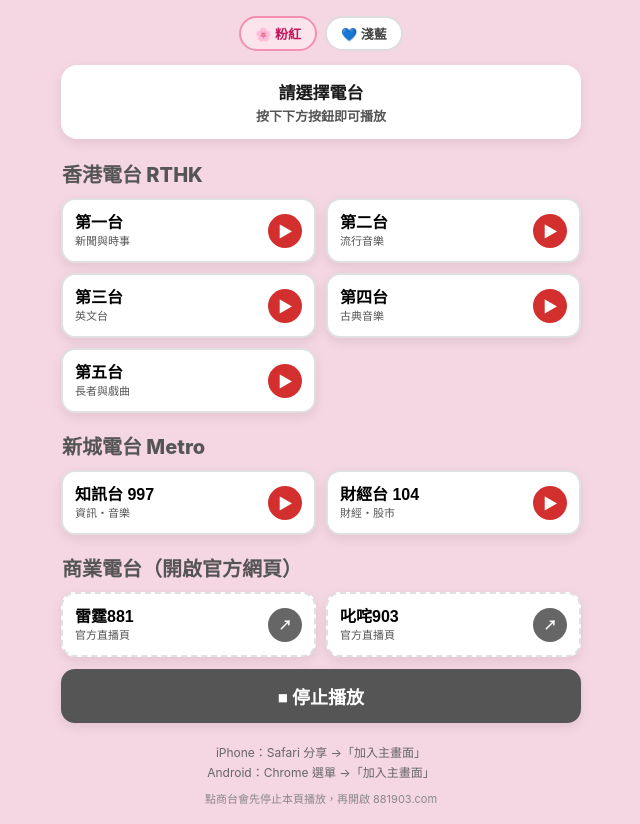
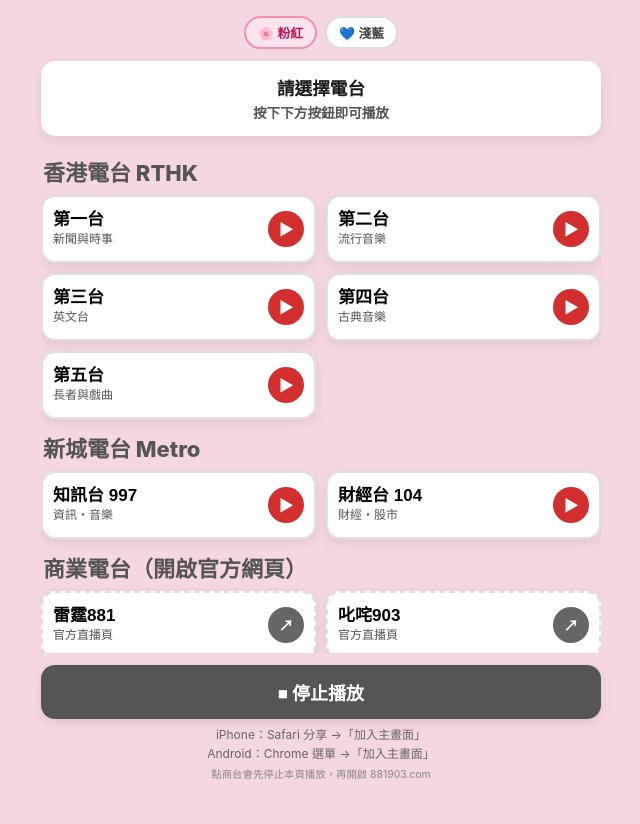
Before and after one commit to bestD430/Project-2, a plain HTML site: page index.html in a window 1280 px wide. Shown: the whole page, without its empty margins (319-959 px from the left). After the commit the page ends 800 px from the top, so only its background shows below. Drawn offline with Linux system fonts and the light colour scheme.

Commit message:
Update index.html

```diff
--- a/index.html
+++ b/index.html
@@ -31,77 +31,192 @@
             --accent-red: #d32f2f;
             --accent-green: #2e7d32;
             --shadow: 0 4px 12px rgba(0,0,0,0.08);
+            /* 依螢幕寬度微調字級／間距 */
+            --pad-x: clamp(10px, 3vw, 18px);
+            --pad-y: clamp(10px, 2vh, 18px);
+            --gap: clamp(8px, 1.6vh, 12px);
+            --status-pad: clamp(8px, 1.4vh, 12px);
+            --btn-min-h: clamp(54px, 8.5vh, 68px);
+            --section-size: clamp(16px, 2.6vh + 0.5vw, 22px);
+            --name-size: clamp(14px, 2.1vh + 0.4vw, 17px);
+            --desc-size: clamp(10px, 1.4vh + 0.2vw, 12px);
+            --icon-size: clamp(30px, 5vh, 36px);
         }
-        body.theme-blue { --bg-color: #b5d6ef; } /* 再加深約 20% */
+        body.theme-blue { --bg-color: #b5d6ef; }
         body.theme-pink { --bg-color: #f5d6e3; }
+
         * { box-sizing: border-box; -webkit-tap-highlight-color: transparent; user-select: none; }
+        html, body {
+            margin: 0;
+            padding: 0;
+            width: 100%;
+            height: 100%;
+            overflow: hidden;
+        }
         body {
-            margin: 0;
-            padding: calc(env(safe-area-inset-top) + 16px) 12px calc(env(safe-area-inset-bottom) + 16px) 12px;
+            /* 全屏：含瀏覽器列、劉海、底部安全區 */
+            min-height: 100vh;
+            min-height: 100dvh;
+            height: 100dvh;
+            padding:
+                calc(env(safe-area-inset-top, 0px) + var(--pad-y))
+                calc(env(safe-area-inset-right, 0px) + var(--pad-x))
+                calc(env(safe-area-inset-bottom, 0px) + var(--pad-y))
+                calc(env(safe-area-inset-left, 0px) + var(--pad-x));
             font-family: -apple-system, BlinkMacSystemFont, "PingFang HK", "Helvetica Neue", Arial, sans-serif;
             background-color: var(--bg-color);
             color: var(--text-main);
-            display: flex; flex-direction: column; align-items: center; min-height: 100vh;
+            display: flex;
+            flex-direction: column;
+            align-items: center;
             transition: background-color 0.25s ease;
         }
-        .theme-bar { width: 100%; max-width: 520px; display: flex; justify-content: center; gap: 8px; margin-bottom: 14px; }
-        .theme-btn { border: 2px solid #ddd; background: #fff; border-radius: 20px; padding: 6px 14px; font-size: 13px; font-weight: 600; cursor: pointer; color: #444; }
+        .wrap {
+            width: 100%;
+            max-width: min(520px, 100%);
+            flex: 1;
+            display: flex;
+            flex-direction: column;
+            min-height: 0;
+        }
+        .scroll-area {
+            flex: 1;
+            min-height: 0;
+            overflow-y: auto;
+            -webkit-overflow-scrolling: touch;
+        }
+        .theme-bar {
+            width: 100%;
+            display: flex;
+            justify-content: center;
+            gap: 8px;
+            margin-bottom: var(--gap);
+            flex-shrink: 0;
+        }
+        .theme-btn {
+            border: 2px solid #ddd;
+            background: #fff;
+            border-radius: 20px;
+            padding: 5px 12px;
+            font-size: clamp(12px, 1.6vh, 14px);
+            font-weight: 600;
+            cursor: pointer;
+            color: #444;
+        }
         .theme-btn.active-pink { border-color: #f48fb1; background: #fce4ec; color: #c2185b; }
         .theme-btn.active-blue { border-color: #64b5f6; background: #e3f2fd; color: #1565c0; }
 
-        /* 播放狀態卡：高度約減 20% */
         .status-card {
-            background: var(--card-bg); width: 100%; max-width: 520px;
-            padding: 11px 16px;
-            border-radius: 16px; box-shadow: var(--shadow); margin-bottom: 14px;
-            text-align: center; border: 3px solid transparent; transition: all 0.3s ease;
+            background: var(--card-bg);
+            width: 100%;
+            padding: var(--status-pad) 14px;
+            border-radius: 14px;
+            box-shadow: var(--shadow);
+            margin-bottom: var(--gap);
+            text-align: center;
+            border: 3px solid transparent;
+            transition: all 0.3s ease;
+            flex-shrink: 0;
         }
         .status-card.playing { border-color: var(--accent-green); background: #f1f8e9; }
-        .status-title { font-size: 17px; font-weight: bold; margin-bottom: 2px; }
-        .status-state { font-size: 13px; font-weight: bold; color: var(--text-sub); }
+        .status-title { font-size: clamp(15px, 2.2vh, 18px); font-weight: bold; margin-bottom: 2px; }
+        .status-state { font-size: clamp(12px, 1.7vh, 14px); font-weight: bold; color: var(--text-sub); }
         .status-card.playing .status-state { color: var(--accent-green); }
 
-        .section-title { width: 100%; max-width: 520px; font-size: 20px; font-weight: 800; color: #555; margin: 6px 0 10px 2px; }
-        .grid-container { display: grid; grid-template-columns: 1fr 1fr; gap: 10px; width: 100%; max-width: 520px; margin-bottom: 12px; }
-
-        /* 電台卡：高度約減 10% */
+        .section-title {
+            width: 100%;
+            font-size: var(--section-size);
+            font-weight: 800;
+            color: #555;
+            margin: clamp(4px, 0.8vh, 8px) 0 clamp(6px, 1vh, 10px) 2px;
+        }
+        .grid-container {
+            display: grid;
+            grid-template-columns: 1fr 1fr;
+            gap: clamp(8px, 1.5vw, 10px);
+            width: 100%;
+            margin-bottom: clamp(8px, 1.5vh, 12px);
+        }
         .channel-btn {
-            background: var(--card-bg); border: 2.5px solid #e0e0e0; border-radius: 14px;
-            padding: 11px 12px;
-            display: flex; flex-direction: row; align-items: center; justify-content: space-between;
-            cursor: pointer; box-shadow: var(--shadow); text-align: left;
-            min-height: 65px;
+            background: var(--card-bg);
+            border: 2.5px solid #e0e0e0;
+            border-radius: 14px;
+            padding: clamp(8px, 1.2vh, 11px) 10px;
+            display: flex;
+            flex-direction: row;
+            align-items: center;
+            justify-content: space-between;
+            cursor: pointer;
+            box-shadow: var(--shadow);
+            text-align: left;
+            min-height: var(--btn-min-h);
             transition: transform 0.1s, border-color 0.2s, background 0.2s;
         }
         .channel-btn:active { transform: scale(0.97); }
         .channel-btn.active { border-color: var(--accent-red); background: #fff8f8; }
         .channel-btn.link-btn { border-style: dashed; }
-        .channel-info { display: flex; flex-direction: column; flex: 1; min-width: 0; padding-right: 8px; }
-        .channel-name { font-size: 16px; font-weight: 800; line-height: 1.2; }
-        .channel-desc { font-size: 11px; color: var(--text-sub); font-weight: 500; margin-top: 2px; line-height: 1.3; }
+        .channel-info { display: flex; flex-direction: column; flex: 1; min-width: 0; padding-right: 6px; }
+        .channel-name { font-size: var(--name-size); font-weight: 800; line-height: 1.2; }
+        .channel-desc { font-size: var(--desc-size); color: var(--text-sub); font-weight: 500; margin-top: 2px; line-height: 1.3; }
         .play-icon {
-            width: 34px; height: 34px; border-radius: 50%; background: var(--accent-red);
-            color: white; display: flex; align-items: center; justify-content: center;
-            font-size: 14px; font-weight: bold; flex-shrink: 0;
+            width: var(--icon-size);
+            height: var(--icon-size);
+            border-radius: 50%;
+            background: var(--accent-red);
+            color: white;
+            display: flex;
+            align-items: center;
+            justify-content: center;
+            font-size: clamp(12px, 1.8vh, 15px);
+            font-weight: bold;
+            flex-shrink: 0;
         }
         .channel-btn.active .play-icon { background: var(--accent-green); }
-        .channel-btn.link-btn .play-icon { background: #666; font-size: 13px; }
+        .channel-btn.link-btn .play-icon { background: #666; }
+
+        .footer {
+            flex-shrink: 0;
+            width: 100%;
+            padding-top: var(--gap);
+        }
         .stop-btn {
-            width: 100%; max-width: 520px; padding: 14px; font-size: 18px; font-weight: bold;
-            color: white; background: #555; border: none; border-radius: 14px;
-            box-shadow: var(--shadow); cursor: pointer; margin-bottom: 8px;
+            width: 100%;
+            padding: clamp(10px, 1.8vh, 14px);
+            font-size: clamp(16px, 2.4vh, 18px);
+            font-weight: bold;
+            color: white;
+            background: #555;
+            border: none;
+            border-radius: 14px;
+            box-shadow: var(--shadow);
+            cursor: pointer;
+            margin-bottom: 6px;
         }
         .stop-btn:active { opacity: 0.85; transform: scale(0.98); }
         .instructions {
-            margin-top: auto; padding-top: 12px; text-align: center;
-            font-size: 12px; color: #666; max-width: 520px; line-height: 1.7;
+            text-align: center;
+            font-size: clamp(11px, 1.5vh, 12px);
+            color: #666;
+            line-height: 1.6;
         }
         .instructions .line { display: block; }
-        .note { font-size: 11px; color: #888; margin-top: 6px; display: block; }
+        .note { font-size: clamp(10px, 1.3vh, 11px); color: #888; margin-top: 4px; display: block; }
+
+        /* 極窄／矮螢幕微調 */
+        @media (max-height: 640px) {
+            :root {
+                --btn-min-h: 52px;
+                --section-size: 15px;
+            }
+        }
+        @media (min-width: 600px) {
+            .wrap { max-width: 560px; }
+        }
     </style>
 </head>
 <body class="theme-pink">
 
+    <div class="wrap">
         <div class="theme-bar">
             <button class="theme-btn active-pink" id="btnPink" onclick="setTheme('pink')">🌸 粉紅</button>
             <button class="theme-btn" id="btnBlue" onclick="setTheme('blue')">💙 淺藍</button>
@@ -112,6 +227,7 @@
             <div class="status-state" id="currentState">按下下方按鈕即可播放</div>
         </div>
 
+        <div class="scroll-area">
             <div class="section-title">香港電台 RTHK</div>
             <div class="grid-container">
                 <button class="channel-btn" onclick="playChannel(event, 1, '第一台', 'https://rthkradio1-live.akamaized.net/hls/live/2035313/radio1/master.m3u8')">
@@ -160,13 +276,16 @@
                     <div class="play-icon">↗</div>
                 </button>
             </div>
+        </div>
 
+        <div class="footer">
             <button class="stop-btn" onclick="stopAudio()">⏹ 停止播放</button>
-
             <div class="instructions">
                 <span class="line">iPhone：Safari 分享 →「加入主畫面」</span>
                 <span class="line">Android：Chrome 選單 →「加入主畫面」</span>
                 <span class="note">點商台會先停止本頁播放，再開啟 881903.com</span>
+            </div>
+        </div>
     </div>
 
     <audio id="audioPlayer" playsinline preload="none"></audio>
@@ -190,6 +309,17 @@
             try { saved = localStorage.getItem('radioTheme') || 'pink'; } catch (e) {}
             setTheme(saved);
         })();
+
+        // 部分舊機型不支援 dvh，用 JS 補高度
+        function fixViewportHeight() {
+            const h = window.visualViewport ? window.visualViewport.height : window.innerHeight;
+            document.body.style.height = h + 'px';
+        }
+        fixViewportHeight();
+        window.addEventListener('resize', fixViewportHeight);
+        if (window.visualViewport) {
+            window.visualViewport.addEventListener('resize', fixViewportHeight);
+        }
 
         function playChannel(e, id, name, url) {
             document.querySelectorAll('.channel-btn').forEach(btn => btn.classList.remove('active'));
```
Lines whose indentation alone changed are shown as unchanged.
